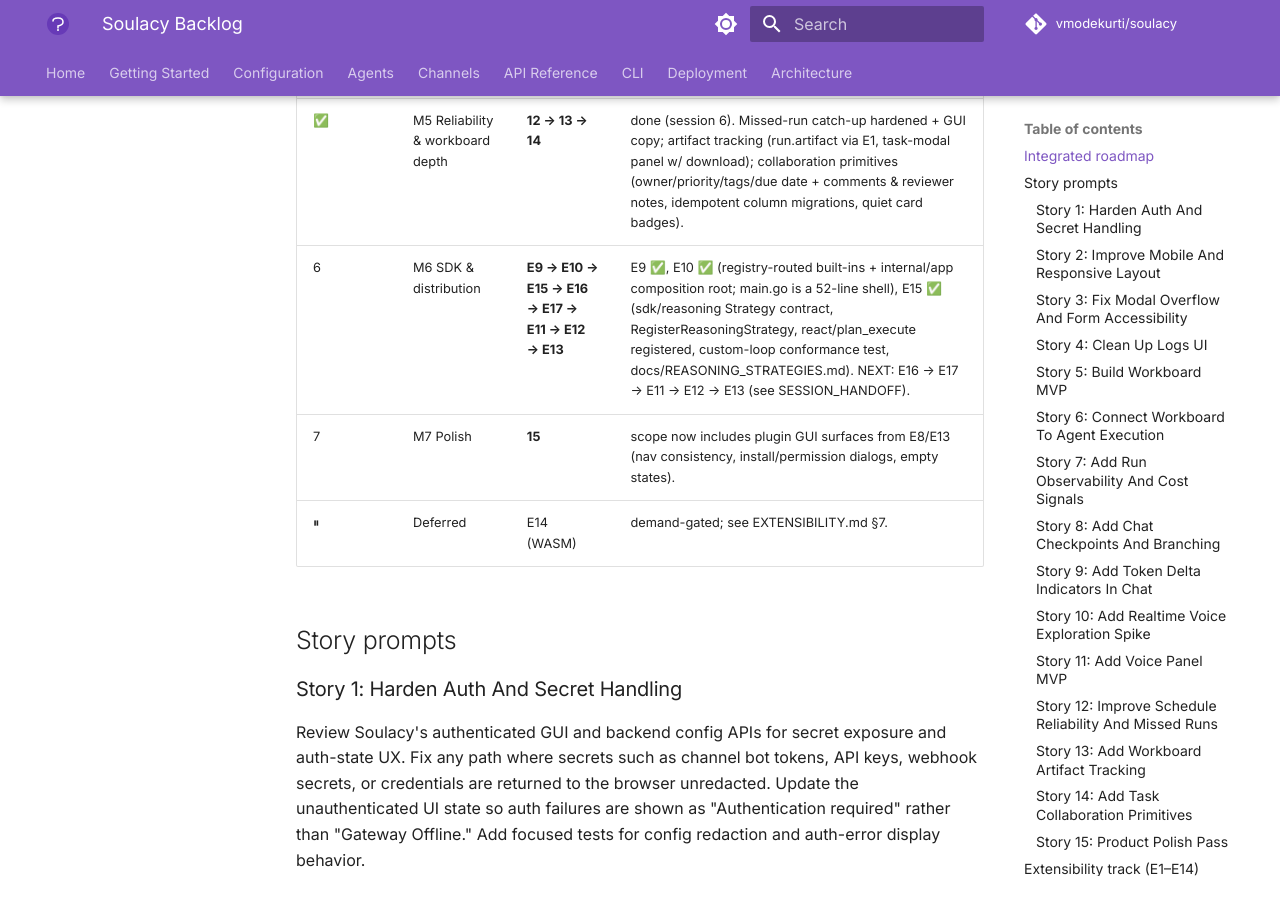
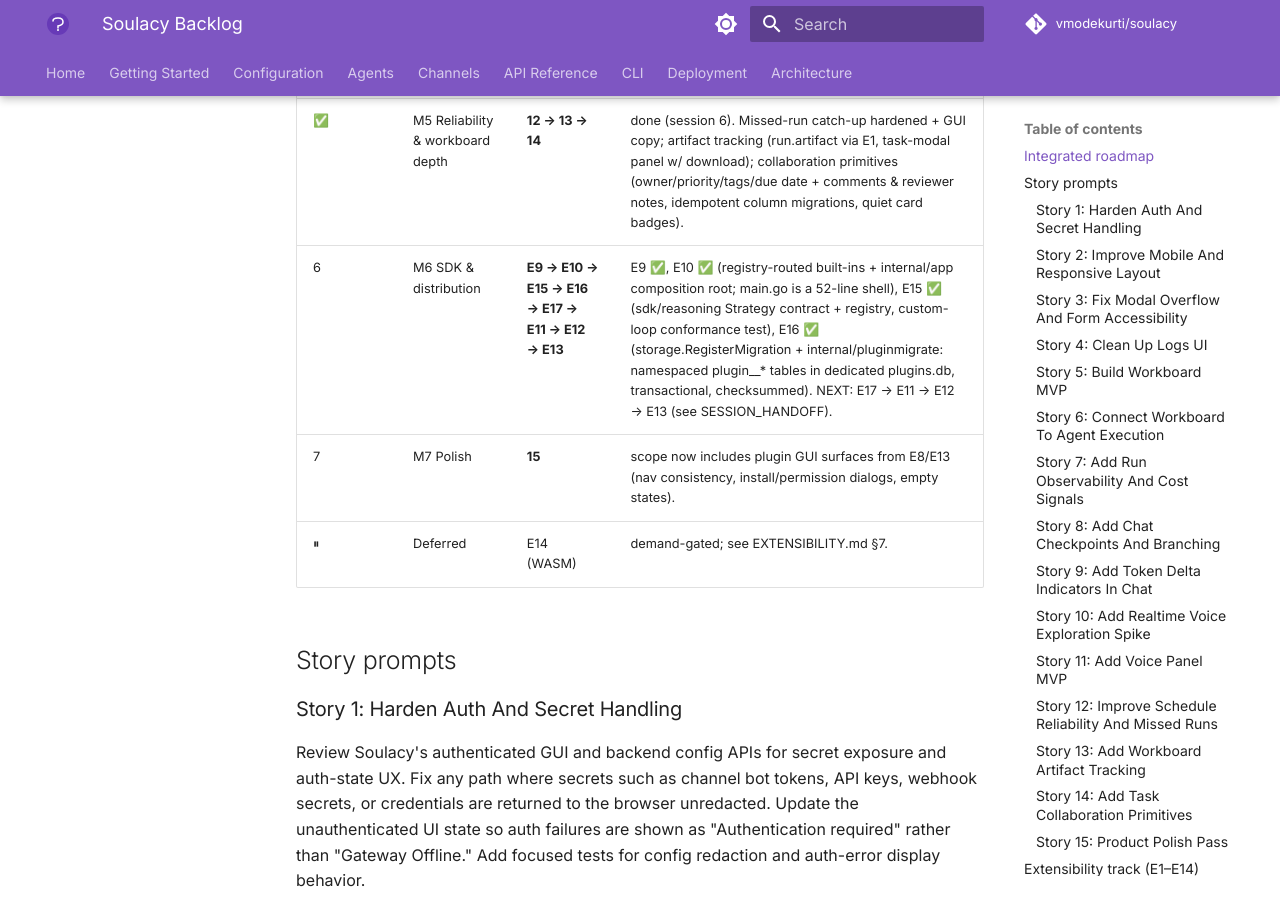
Before and after one commit to vmodekurti/soulacy, an MkDocs documentation site: the page built from docs/BACKLOG.md, in a window 1280 px wide and 900 px high, scrolled down 1232 px. Built offline with MkDocs 1.6.1 and Material for MkDocs 9.7.7, drawn with Linux system fonts in a browser that asks for light colours; comment, search, counter and statistics services are not loaded; the version menu is left out.

Commit message:
docs: handoff + backlog — E16 complete (M6: next E17)

```diff
--- a/docs/BACKLOG.md
+++ b/docs/BACKLOG.md
@@ -26,7 +26,7 @@
 | ✅ | M3 Sidecar foundation | **E3 → E4 → E5 → E6 → E7 → E8** | done (session 6). Protocol v1, supervised lifecycle, plugin principals/capabilities, vault credential delegation w/ rotation restart, manifest v2 (sidecar channels/providers/skills/GUI), GUI mounts at /plugins/:id/ui/ in sandboxed iframes with scoped splg_ tokens + default-deny API gate. Docs: PLUGIN_MANIFEST/CAPABILITIES/CREDENTIALS + EXTERNAL_CHANNEL_PROTOCOL. |
 | ✅ | M4 Voice | **10 → 11** | done (session 6). Spike (docs/VOICE_SPIKE.md): sidecar/control-plane approach confirmed, OpenAI-first; PoC sidecar passes conformance. MVP: voice.provider config → /api/v1/voice/status + /ephemeral (key minted host-side, never in browser persistently), Chat 🎤 push-to-talk panel (WebRTC direct to provider, live transcripts attach to session, usage indicator, graceful fallback). Verify mic flow on the Mac with a real key. |
 | ✅ | M5 Reliability & workboard depth | **12 → 13 → 14** | done (session 6). Missed-run catch-up hardened + GUI copy; artifact tracking (run.artifact via E1, task-modal panel w/ download); collaboration primitives (owner/priority/tags/due date + comments & reviewer notes, idempotent column migrations, quiet card badges). |
-| 6 | M6 SDK & distribution | **E9 → E10 → E15 → E16 → E17 → E11 → E12 → E13** | E9 ✅, E10 ✅ (registry-routed built-ins + internal/app composition root; main.go is a 52-line shell), E15 ✅ (sdk/reasoning Strategy contract, RegisterReasoningStrategy, react/plan_execute registered, custom-loop conformance test, docs/REASONING_STRATEGIES.md). NEXT: E16 → E17 → E11 → E12 → E13 (see SESSION_HANDOFF). |
+| 6 | M6 SDK & distribution | **E9 → E10 → E15 → E16 → E17 → E11 → E12 → E13** | E9 ✅, E10 ✅ (registry-routed built-ins + internal/app composition root; main.go is a 52-line shell), E15 ✅ (sdk/reasoning Strategy contract + registry, custom-loop conformance test), E16 ✅ (storage.RegisterMigration + internal/pluginmigrate: namespaced plugin_<id>_* tables in dedicated plugins.db, transactional, checksummed). NEXT: E17 → E11 → E12 → E13 (see SESSION_HANDOFF). |
 | 7 | M7 Polish | **15** | scope now includes plugin GUI surfaces from E8/E13 (nav consistency, install/permission dialogs, empty states). |
 | ⏸ | Deferred | E14 (WASM) | demand-gated; see EXTENSIBILITY.md §7. |
 
```
